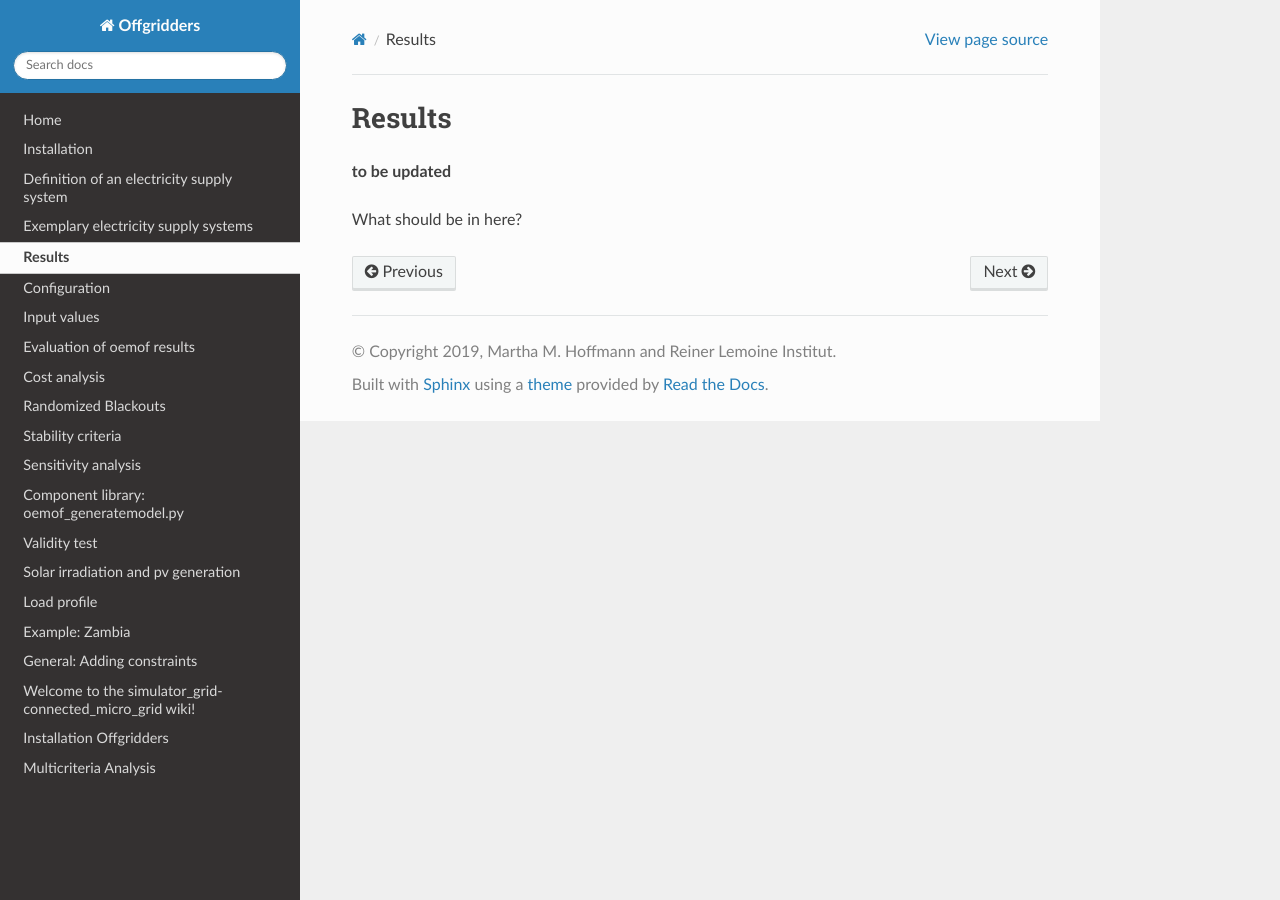
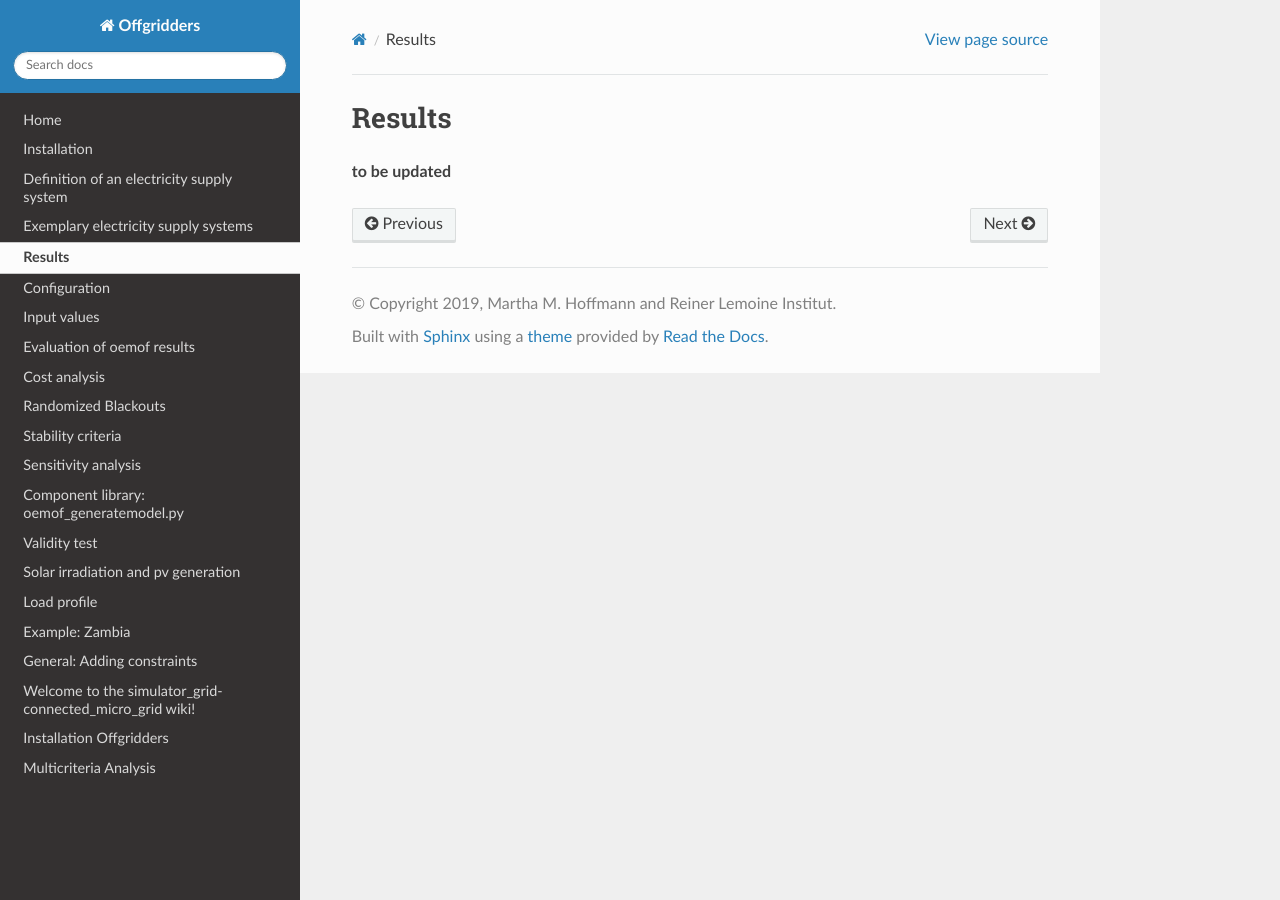
Before and after one commit to rl-institut/offgridders, a Sphinx documentation site: the page built from docs/Results.rst, in a window 1280 px wide. Built offline with Sphinx 7.4.7 and the Read the Docs theme 2.0.0, drawn with Linux system fonts in a browser that asks for light colours.

Commit message:
Remove question in Results

```diff
--- a/docs/Results.rst
+++ b/docs/Results.rst
@@ -2,5 +2,3 @@
 Results
 ========================
 **to be updated**
-
-What should be in here?
```
